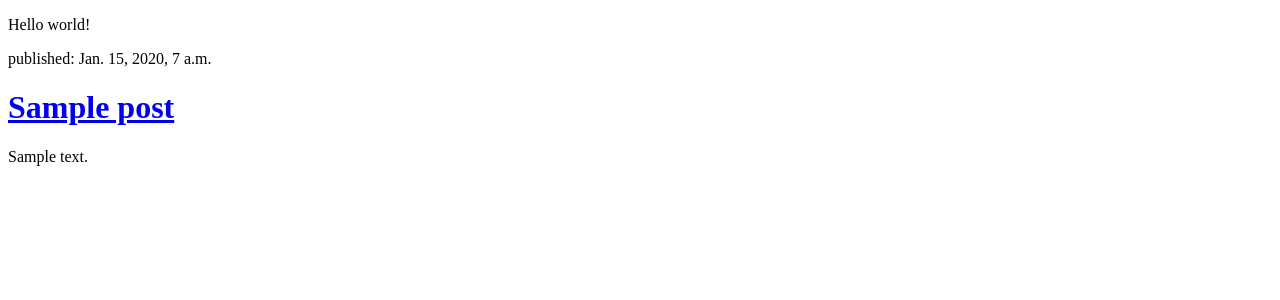
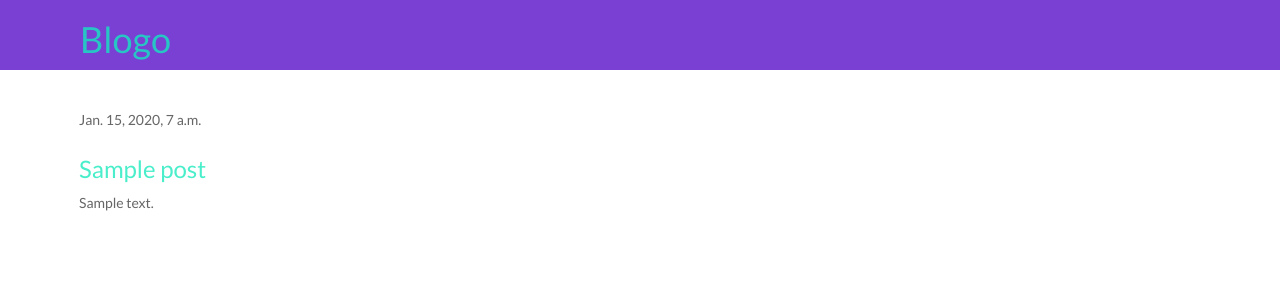
Before and after one commit to lufersaca/my-first-blog, a Django app: template blog/templates/blog/post_list.html in a window 1280 px wide. Shown: the top 300 px of the page. Run offline with Django 3.2, Linux system fonts and the light colour scheme; the template is opened without the code that fills it: values that come from a table or form of the project are taken from there, others are empty; tables that the repository leaves empty hold one stand-in row (values such as "Sample post"); some libraries are stand-ins or nearby versions.

Commit message:
added template

```diff
--- /dev/null
+++ b/blog/static/css/blog.css
@@ -0,0 +1,35 @@
+
+body{
+  font-family: "lato", sans-serif;
+}
+
+header{
+  background-color: #7A40D3;
+}
+
+h1{
+  color: #27C6C5;
+  display: inline-block;
+  padding-left: 80px;
+}
+
+.container{
+  width:90%;
+  margin: 0 auto;
+  margin-top: 40px;
+}
+
+h2 a{
+  color: #4AEECB;
+  text-decoration: none;
+  font-size: 24px;
+}
+
+h2 a:hover{
+  color: #40D3B3;
+}
+
+div p{
+  font-size: 14px;
+  color: #666;
+}
--- /dev/null
+++ b/blog/templates/blog/base.html
@@ -0,0 +1,20 @@
+<!DOCTYPE html>
+{% load staticfiles %}
+<html>
+<head>
+  <title>Bloggo</title>
+  <link rel="stylesheet" href="//maxcdn.bootstrapcdn.com/bootstrap/3.2.0/css/bootstrap.min.css">
+  <link rel="stylesheet" href="//maxcdn.bootstrapcdn.com/bootstrap/3.2.0/css/bootstrap-theme.min.css">
+  <link href="https://fonts.googleapis.com/css?family=Lato:300,400,700" rel="stylesheet">
+  <link rel="stylesheet" href="{% static 'css/blog.css' %}">
+</head>
+<body>
+  <header>
+    <h1>Blogo</h1>
+  </header>
+  <section class="container">
+    {% block content %}
+    {% endblock %}
+  </section>
+</body>
+</html>
--- a/blog/templates/blog/post_list.html
+++ b/blog/templates/blog/post_list.html
@@ -1,18 +1,11 @@
-<!DOCTYPE html>
-<html>
-<head>
-  <title>Bloggo</title>
-</head>
-<body>
-  <p>Hello world!</p>
-  <div>
-    {% for post in posts %}
+{% extends 'blog/base.html' %}
+
+{% block content %}
+  {% for post in posts %}
     <div>
-      <p>published: {{ post.published_date }}</p>
-      <h1><a href="#">{{ post.title }}</a></h1>
+      <p>{{ post.published_date }}</p>
+      <h2><a href="{% url 'post_detail' pk=post.pk %}">{{ post.title }}</a></h2>
       <p>{{ post.text|linebreaksbr }}</p>
     </div>
-    {% endfor %}
-  </div>
-</body>
-</html>
+  {% endfor %}
+{% endblock %}
--- a/blog/urls.py
+++ b/blog/urls.py
@@ -3,4 +3,5 @@ from . import views
 
 urlpatterns = [
     url(r'^$', views.post_list, name='post_list'),
+    url(r'^post/(?P<pk>\d+)/$', views.post_detail, name='post_detail'),
 ]
--- a/blog/views.py
+++ b/blog/views.py
@@ -1,8 +1,13 @@
 from django.shortcuts import render
 from django.utils import timezone
 from .models import Post
+from django.shortcuts import render, get_object_or_404
 # Create your views here.
 
 def post_list(request):
     posts = Post.objects.filter(published_date__lte=timezone.now()).order_by('published_date')
     return render(request, 'blog/post_list.html', {'posts': posts})
+
+def post_detail(request, pk):
+    post = get_object_or_404(Post, pk=pk)
+    return render(request, 'blog/post_detail.html', {'post': post})
```
Also changed, not shown: blog/templates/blog/post_detail.html (added, +13 -0 lines).
